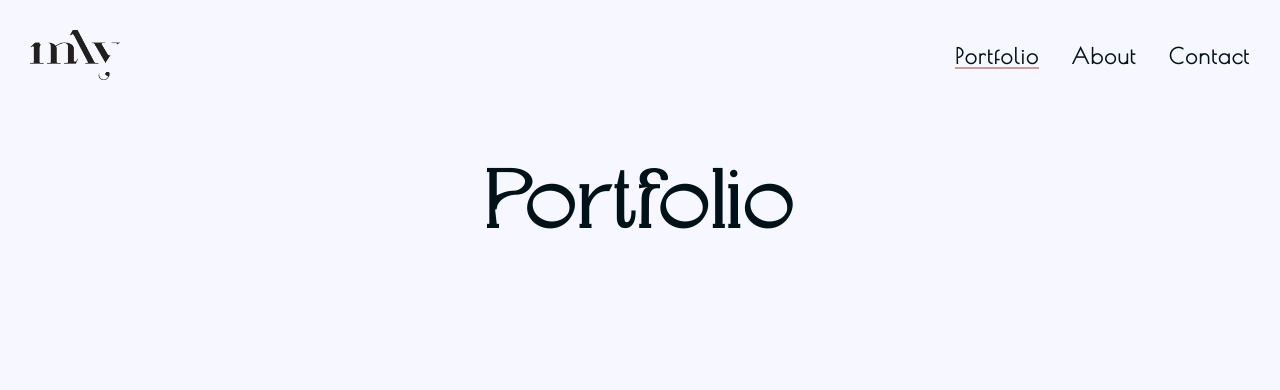
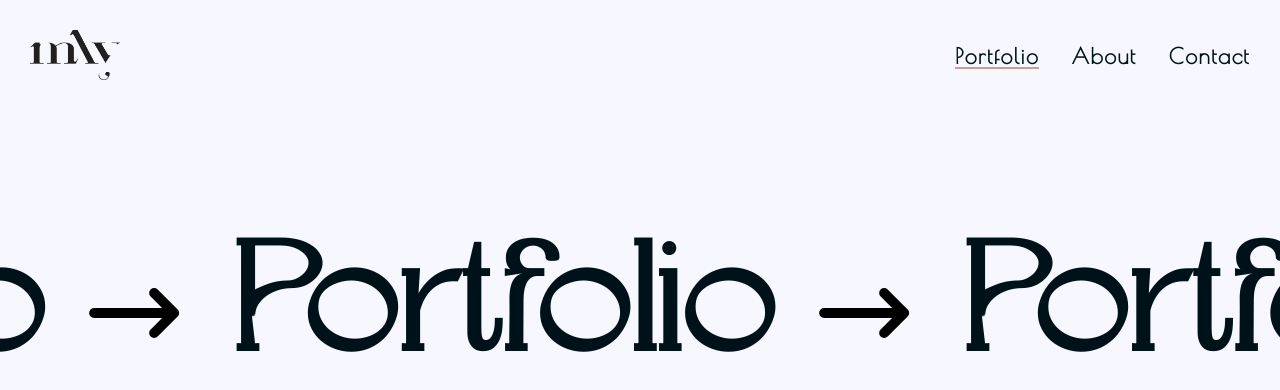
Before and after one commit to geochrs/mlymperi, a React (Vite) app: page /mlymperi/about in a window 1280 px wide. Both pictures are taken after a click on the link "Portfolio". Shown: the part 830-1220 px from the top of the page. Built offline with nearby package versions, Linux system fonts and the light colour scheme.

Commit message:
added animation to portfolio title

```diff
--- a/src/components/content/PortfolioSection.jsx
+++ b/src/components/content/PortfolioSection.jsx
@@ -1,5 +1,23 @@
 import classes from './PortfolioSection.module.css';
 import site from '../../utils/portfolioImages';
+
+const arrowSvg = (
+  <svg
+    xmlns="http://www.w3.org/2000/svg"
+    width="120"
+    height="120"
+    fill="none"
+    viewBox="0 0 24 24"
+  >
+    <path
+      stroke="#000"
+      strokeLinecap="round"
+      strokeLinejoin="round"
+      strokeWidth="2"
+      d="M4 12h16m0 0-4-4m4 4-4 4"
+    />
+  </svg>
+);
 
 export default function PortfolioSection() {
   const cards = Array.from({ length: 17 }, (_, index) => {
@@ -30,7 +48,23 @@ export default function PortfolioSection() {
   return (
     <section id="portfolio" className={classes.section}>
       <div className={classes.container}>
-        <h2 className={classes.h2}>Portfolio</h2>
+        <div className={classes.movingH2}>
+          <h2 className={classes.h2}>
+            Portfolio <span className={classes.arrow}>{arrowSvg}</span>
+          </h2>
+          <h2 className={classes.h2}>
+            Portfolio <span className={classes.arrow}>{arrowSvg}</span>
+          </h2>
+          <h2 className={classes.h2}>
+            Portfolio <span className={classes.arrow}>{arrowSvg}</span>
+          </h2>
+          <h2 className={classes.h2}>
+            Portfolio <span className={classes.arrow}>{arrowSvg}</span>
+          </h2>
+          <h2 className={classes.h2}>
+            Portfolio <span className={classes.arrow}>{arrowSvg}</span>
+          </h2>
+        </div>
         <div className={classes.cardsContainer}>
           {cards.map((card, index) => (
             <div
--- a/src/components/content/PortfolioSection.module.css
+++ b/src/components/content/PortfolioSection.module.css
@@ -3,13 +3,39 @@
   margin: 0 auto;
   padding: 90px 0;
   text-align: center;
+  overflow: hidden;
 }
 
 .h2 {
-  font-size: 4.5rem;
+  font-size: 8.5rem;
   font-family: 'TheCalonue';
   font-weight: bold;
   letter-spacing: 0.3rem;
+  margin-bottom: 1rem;
+  display: flex;
+  align-items: center;
+}
+
+.arrow {
+  margin-left: 1.5rem;
+  display: flex;
+}
+
+.movingH2 {
+  .h2 {
+    animation: moving 10s linear 0s infinite;
+  }
+  display: flex;
+  gap: 2rem;
+}
+
+@keyframes moving {
+  from {
+    transform: translateX(-100%);
+  }
+  to {
+    transform: translateX(0%);
+  }
 }
 
 .container p {
```
